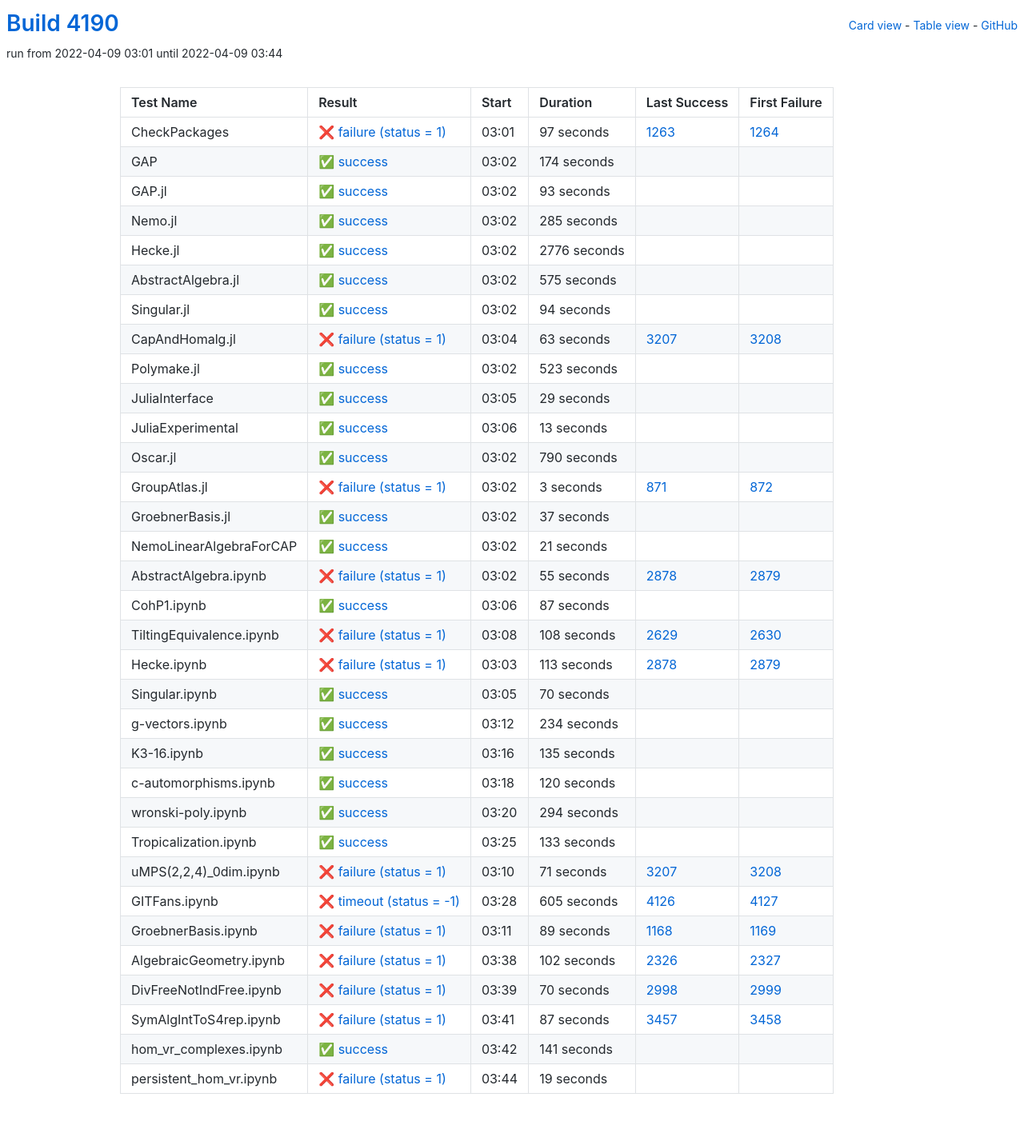
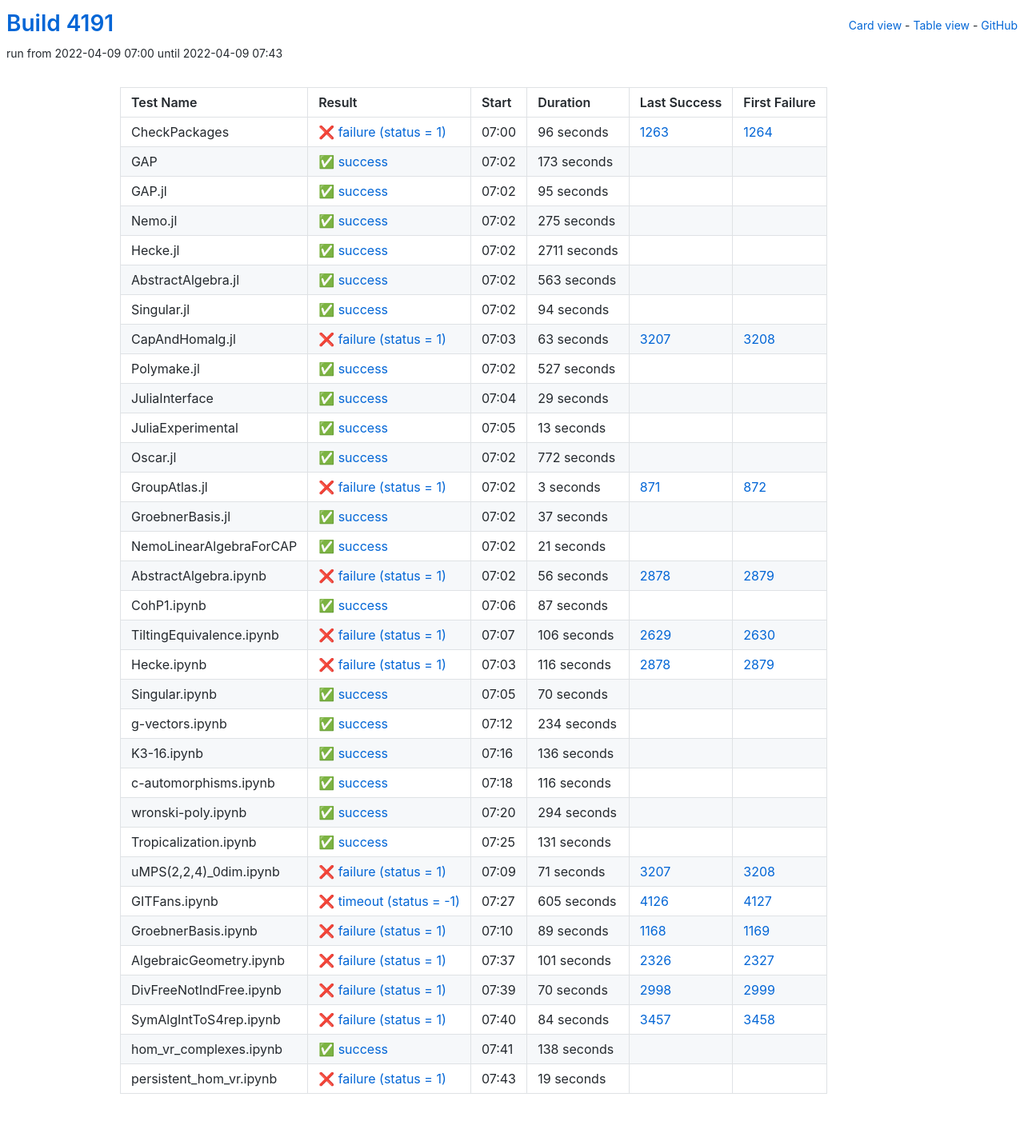
Before and after one commit to oscar-system/oscar-ci-status-stable, a Jekyll site: the page built from table.html, in a window 1280 px wide. Shown: the whole page at 80% size. Built offline with Jekyll 4.4.1, drawn with Linux system fonts in a browser that asks for light colours.

Commit message:
Build #4191

```diff
--- a/_data/ci.yml
+++ b/_data/ci.yml
@@ -1,6 +1,6 @@
 ---
-build: 4190
-build_url: https://oscarci.mathematik.uni-kl.de/job/oscar-stable/4190/
+build: 4191
+build_url: https://oscarci.mathematik.uni-kl.de/job/oscar-stable/4191/
 job: oscar-stable
 organization: oscar-system
 repo: oscar-ci-status-stable
@@ -8,80 +8,80 @@ repourl: https://github.com/oscar-system/oscar-ci-status-stable
 tests:
 - name: CheckPackages
   id: checkpackages
-  log: https://oscarci.mathematik.uni-kl.de/job/oscar-stable/4190/artifact/logs/build-4190/CheckPackages.log
-  start: 2022-04-09 03:01
+  log: https://oscarci.mathematik.uni-kl.de/job/oscar-stable/4191/artifact/logs/build-4191/CheckPackages.log
+  start: 2022-04-09 07:00
   success: false
   exitcode: 1
   status: failure
-  duration: 97
+  duration: 96
   last_success: 1263
   last_success_url: https://oscarci.mathematik.uni-kl.de/job/oscar-stable/1263/
   first_failure: 1264
   first_failure_url: https://oscarci.mathematik.uni-kl.de/job/oscar-stable/1264/
 - name: GAP
   id: gap
-  log: https://oscarci.mathematik.uni-kl.de/job/oscar-stable/4190/artifact/logs/build-4190/GAP.log
-  start: 2022-04-09 03:02
+  log: https://oscarci.mathematik.uni-kl.de/job/oscar-stable/4191/artifact/logs/build-4191/GAP.log
+  start: 2022-04-09 07:02
   success: true
   exitcode: 0
   status: success
-  duration: 174
+  duration: 173
   last_success: false
   last_success_url:
   first_failure: false
   first_failure_url:
 - name: GAP.jl
   id: gap-jl
-  log: https://oscarci.mathematik.uni-kl.de/job/oscar-stable/4190/artifact/logs/build-4190/GAP.jl.log
-  start: 2022-04-09 03:02
+  log: https://oscarci.mathematik.uni-kl.de/job/oscar-stable/4191/artifact/logs/build-4191/GAP.jl.log
+  start: 2022-04-09 07:02
   success: true
   exitcode: 0
   status: success
-  duration: 93
+  duration: 95
   last_success: false
   last_success_url:
   first_failure: false
   first_failure_url:
 - name: Nemo.jl
   id: nemo-jl
-  log: https://oscarci.mathematik.uni-kl.de/job/oscar-stable/4190/artifact/logs/build-4190/Nemo.jl.log
-  start: 2022-04-09 03:02
+  log: https://oscarci.mathematik.uni-kl.de/job/oscar-stable/4191/artifact/logs/build-4191/Nemo.jl.log
+  start: 2022-04-09 07:02
   success: true
   exitcode: 0
   status: success
-  duration: 285
+  duration: 275
   last_success: false
   last_success_url:
   first_failure: false
   first_failure_url:
 - name: Hecke.jl
   id: hecke-jl
-  log: https://oscarci.mathematik.uni-kl.de/job/oscar-stable/4190/artifact/logs/build-4190/Hecke.jl.log
-  start: 2022-04-09 03:02
+  log: https://oscarci.mathematik.uni-kl.de/job/oscar-stable/4191/artifact/logs/build-4191/Hecke.jl.log
+  start: 2022-04-09 07:02
   success: true
   exitcode: 0
   status: success
-  duration: 2776
+  duration: 2711
   last_success: false
   last_success_url:
   first_failure: false
   first_failure_url:
 - name: AbstractAlgebra.jl
   id: abstractalgebra-jl
-  log: https://oscarci.mathematik.uni-kl.de/job/oscar-stable/4190/artifact/logs/build-4190/AbstractAlgebra.jl.log
-  start: 2022-04-09 03:02
+  log: https://oscarci.mathematik.uni-kl.de/job/oscar-stable/4191/artifact/logs/build-4191/AbstractAlgebra.jl.log
+  start: 2022-04-09 07:02
   success: true
   exitcode: 0
   status: success
-  duration: 575
+  duration: 563
   last_success: false
   last_success_url:
   first_failure: false
   first_failure_url:
 - name: Singular.jl
   id: singular-jl
-  log: https://oscarci.mathematik.uni-kl.de/job/oscar-stable/4190/artifact/logs/build-4190/Singular.jl.log
-  start: 2022-04-09 03:02
+  log: https://oscarci.mathematik.uni-kl.de/job/oscar-stable/4191/artifact/logs/build-4191/Singular.jl.log
+  start: 2022-04-09 07:02
   success: true
   exitcode: 0
   status: success
@@ -92,8 +92,8 @@ tests:
   first_failure_url:
 - name: CapAndHomalg.jl
   id: capandhomalg-jl
-  log: https://oscarci.mathematik.uni-kl.de/job/oscar-stable/4190/artifact/logs/build-4190/CapAndHomalg.jl.log
-  start: 2022-04-09 03:04
+  log: https://oscarci.mathematik.uni-kl.de/job/oscar-stable/4191/artifact/logs/build-4191/CapAndHomalg.jl.log
+  start: 2022-04-09 07:03
   success: false
   exitcode: 1
   status: failure
@@ -104,20 +104,20 @@ tests:
   first_failure_url: https://oscarci.mathematik.uni-kl.de/job/oscar-stable/3208/
 - name: Polymake.jl
   id: polymake-jl
-  log: https://oscarci.mathematik.uni-kl.de/job/oscar-stable/4190/artifact/logs/build-4190/Polymake.jl.log
-  start: 2022-04-09 03:02
+  log: https://oscarci.mathematik.uni-kl.de/job/oscar-stable/4191/artifact/logs/build-4191/Polymake.jl.log
+  start: 2022-04-09 07:02
   success: true
   exitcode: 0
   status: success
-  duration: 523
+  duration: 527
   last_success: false
   last_success_url:
   first_failure: false
   first_failure_url:
 - name: JuliaInterface
   id: juliainterface
-  log: https://oscarci.mathematik.uni-kl.de/job/oscar-stable/4190/artifact/logs/build-4190/JuliaInterface.log
-  start: 2022-04-09 03:05
+  log: https://oscarci.mathematik.uni-kl.de/job/oscar-stable/4191/artifact/logs/build-4191/JuliaInterface.log
+  start: 2022-04-09 07:04
   success: true
   exitcode: 0
   status: success
@@ -128,8 +128,8 @@ tests:
   first_failure_url:
 - name: JuliaExperimental
   id: juliaexperimental
-  log: https://oscarci.mathematik.uni-kl.de/job/oscar-stable/4190/artifact/logs/build-4190/JuliaExperimental.log
-  start: 2022-04-09 03:06
+  log: https://oscarci.mathematik.uni-kl.de/job/oscar-stable/4191/artifact/logs/build-4191/JuliaExperimental.log
+  start: 2022-04-09 07:05
   success: true
   exitcode: 0
   status: success
@@ -140,20 +140,20 @@ tests:
   first_failure_url:
 - name: Oscar.jl
   id: oscar-jl
-  log: https://oscarci.mathematik.uni-kl.de/job/oscar-stable/4190/artifact/logs/build-4190/Oscar.jl.log
-  start: 2022-04-09 03:02
+  log: https://oscarci.mathematik.uni-kl.de/job/oscar-stable/4191/artifact/logs/build-4191/Oscar.jl.log
+  start: 2022-04-09 07:02
   success: true
   exitcode: 0
   status: success
-  duration: 790
+  duration: 772
   last_success: false
   last_success_url:
   first_failure: false
   first_failure_url:
 - name: GroupAtlas.jl
   id: groupatlas-jl
-  log: https://oscarci.mathematik.uni-kl.de/job/oscar-stable/4190/artifact/logs/build-4190/GroupAtlas.jl.log
-  start: 2022-04-09 03:02
+  log: https://oscarci.mathematik.uni-kl.de/job/oscar-stable/4191/artifact/logs/build-4191/GroupAtlas.jl.log
+  start: 2022-04-09 07:02
   success: false
   exitcode: 1
   status: failure
@@ -164,8 +164,8 @@ tests:
   first_failure_url: https://oscarci.mathematik.uni-kl.de/job/oscar-stable/872/
 - name: GroebnerBasis.jl
   id: groebnerbasis-jl
-  log: https://oscarci.mathematik.uni-kl.de/job/oscar-stable/4190/artifact/logs/build-4190/GroebnerBasis.jl.log
-  start: 2022-04-09 03:02
+  log: https://oscarci.mathematik.uni-kl.de/job/oscar-stable/4191/artifact/logs/build-4191/GroebnerBasis.jl.log
+  start: 2022-04-09 07:02
   success: true
   exitcode: 0
   status: success
@@ -176,8 +176,8 @@ tests:
   first_failure_url:
 - name: NemoLinearAlgebraForCAP
   id: nemolinearalgebraforcap
-  log: https://oscarci.mathematik.uni-kl.de/job/oscar-stable/4190/artifact/logs/build-4190/NemoLinearAlgebraForCAP.log
-  start: 2022-04-09 03:02
+  log: https://oscarci.mathematik.uni-kl.de/job/oscar-stable/4191/artifact/logs/build-4191/NemoLinearAlgebraForCAP.log
+  start: 2022-04-09 07:02
   success: true
   exitcode: 0
   status: success
@@ -188,20 +188,20 @@ tests:
   first_failure_url:
 - name: AbstractAlgebra.ipynb
   id: abstractalgebra-ipynb
-  log: https://oscarci.mathematik.uni-kl.de/job/oscar-stable/4190/artifact/logs/build-4190/AbstractAlgebra.ipynb.log
-  start: 2022-04-09 03:02
+  log: https://oscarci.mathematik.uni-kl.de/job/oscar-stable/4191/artifact/logs/build-4191/AbstractAlgebra.ipynb.log
+  start: 2022-04-09 07:02
   success: false
   exitcode: 1
   status: failure
-  duration: 55
+  duration: 56
   last_success: 2878
   last_success_url: https://oscarci.mathematik.uni-kl.de/job/oscar-stable/2878/
   first_failure: 2879
   first_failure_url: https://oscarci.mathematik.uni-kl.de/job/oscar-stable/2879/
 - name: CohP1.ipynb
   id: cohp1-ipynb
-  log: https://oscarci.mathematik.uni-kl.de/job/oscar-stable/4190/artifact/logs/build-4190/CohP1.ipynb.log
-  start: 2022-04-09 03:06
+  log: https://oscarci.mathematik.uni-kl.de/job/oscar-stable/4191/artifact/logs/build-4191/CohP1.ipynb.log
+  start: 2022-04-09 07:06
   success: true
   exitcode: 0
   status: success
@@ -212,32 +212,32 @@ tests:
   first_failure_url:
 - name: TiltingEquivalence.ipynb
   id: tiltingequivalence-ipynb
-  log: https://oscarci.mathematik.uni-kl.de/job/oscar-stable/4190/artifact/logs/build-4190/TiltingEquivalence.ipynb.log
-  start: 2022-04-09 03:08
+  log: https://oscarci.mathematik.uni-kl.de/job/oscar-stable/4191/artifact/logs/build-4191/TiltingEquivalence.ipynb.log
+  start: 2022-04-09 07:07
   success: false
   exitcode: 1
   status: failure
-  duration: 108
+  duration: 106
   last_success: 2629
   last_success_url: https://oscarci.mathematik.uni-kl.de/job/oscar-stable/2629/
   first_failure: 2630
   first_failure_url: https://oscarci.mathematik.uni-kl.de/job/oscar-stable/2630/
 - name: Hecke.ipynb
   id: hecke-ipynb
-  log: https://oscarci.mathematik.uni-kl.de/job/oscar-stable/4190/artifact/logs/build-4190/Hecke.ipynb.log
-  start: 2022-04-09 03:03
+  log: https://oscarci.mathematik.uni-kl.de/job/oscar-stable/4191/artifact/logs/build-4191/Hecke.ipynb.log
+  start: 2022-04-09 07:03
   success: false
   exitcode: 1
   status: failure
-  duration: 113
+  duration: 116
   last_success: 2878
   last_success_url: https://oscarci.mathematik.uni-kl.de/job/oscar-stable/2878/
   first_failure: 2879
   first_failure_url: https://oscarci.mathematik.uni-kl.de/job/oscar-stable/2879/
 - name: Singular.ipynb
   id: singular-ipynb
-  log: https://oscarci.mathematik.uni-kl.de/job/oscar-stable/4190/artifact/logs/build-4190/Singular.ipynb.log
-  start: 2022-04-09 03:05
+  log: https://oscarci.mathematik.uni-kl.de/job/oscar-stable/4191/artifact/logs/build-4191/Singular.ipynb.log
+  start: 2022-04-09 07:05
   success: true
   exitcode: 0
   status: success
@@ -248,8 +248,8 @@ tests:
   first_failure_url:
 - name: g-vectors.ipynb
   id: g-vectors-ipynb
-  log: https://oscarci.mathematik.uni-kl.de/job/oscar-stable/4190/artifact/logs/build-4190/g-vectors.ipynb.log
-  start: 2022-04-09 03:12
+  log: https://oscarci.mathematik.uni-kl.de/job/oscar-stable/4191/artifact/logs/build-4191/g-vectors.ipynb.log
+  start: 2022-04-09 07:12
   success: true
   exitcode: 0
   status: success
@@ -260,32 +260,32 @@ tests:
   first_failure_url:
 - name: K3-16.ipynb
   id: k3-16-ipynb
-  log: https://oscarci.mathematik.uni-kl.de/job/oscar-stable/4190/artifact/logs/build-4190/K3-16.ipynb.log
-  start: 2022-04-09 03:16
+  log: https://oscarci.mathematik.uni-kl.de/job/oscar-stable/4191/artifact/logs/build-4191/K3-16.ipynb.log
+  start: 2022-04-09 07:16
   success: true
   exitcode: 0
   status: success
-  duration: 135
+  duration: 136
   last_success: false
   last_success_url:
   first_failure: false
   first_failure_url:
 - name: c-automorphisms.ipynb
   id: c-automorphisms-ipynb
-  log: https://oscarci.mathematik.uni-kl.de/job/oscar-stable/4190/artifact/logs/build-4190/c-automorphisms.ipynb.log
-  start: 2022-04-09 03:18
+  log: https://oscarci.mathematik.uni-kl.de/job/oscar-stable/4191/artifact/logs/build-4191/c-automorphisms.ipynb.log
+  start: 2022-04-09 07:18
   success: true
   exitcode: 0
   status: success
-  duration: 120
+  duration: 116
   last_success: false
   last_success_url:
   first_failure: false
   first_failure_url:
 - name: wronski-poly.ipynb
   id: wronski-poly-ipynb
-  log: https://oscarci.mathematik.uni-kl.de/job/oscar-stable/4190/artifact/logs/build-4190/wronski-poly.ipynb.log
-  start: 2022-04-09 03:20
+  log: https://oscarci.mathematik.uni-kl.de/job/oscar-stable/4191/artifact/logs/build-4191/wronski-poly.ipynb.log
+  start: 2022-04-09 07:20
   success: true
   exitcode: 0
   status: success
@@ -296,20 +296,20 @@ tests:
   first_failure_url:
 - name: Tropicalization.ipynb
   id: tropicalization-ipynb
-  log: https://oscarci.mathematik.uni-kl.de/job/oscar-stable/4190/artifact/logs/build-4190/Tropicalization.ipynb.log
-  start: 2022-04-09 03:25
+  log: https://oscarci.mathematik.uni-kl.de/job/oscar-stable/4191/artifact/logs/build-4191/Tropicalization.ipynb.log
+  start: 2022-04-09 07:25
   success: true
   exitcode: 0
   status: success
-  duration: 133
+  duration: 131
   last_success: false
   last_success_url:
   first_failure: false
   first_failure_url:
 - name: uMPS(2,2,4)_0dim.ipynb
   id: umps-2-2-4-0dim-ipynb
-  log: https://oscarci.mathematik.uni-kl.de/job/oscar-stable/4190/artifact/logs/build-4190/uMPS-2-2-4-_0dim.ipynb.log
-  start: 2022-04-09 03:10
+  log: https://oscarci.mathematik.uni-kl.de/job/oscar-stable/4191/artifact/logs/build-4191/uMPS-2-2-4-_0dim.ipynb.log
+  start: 2022-04-09 07:09
   success: false
   exitcode: 1
   status: failure
@@ -320,8 +320,8 @@ tests:
   first_failure_url: https://oscarci.mathematik.uni-kl.de/job/oscar-stable/3208/
 - name: GITFans.ipynb
   id: gitfans-ipynb
-  log: https://oscarci.mathematik.uni-kl.de/job/oscar-stable/4190/artifact/logs/build-4190/GITFans.ipynb.log
-  start: 2022-04-09 03:28
+  log: https://oscarci.mathematik.uni-kl.de/job/oscar-stable/4191/artifact/logs/build-4191/GITFans.ipynb.log
+  start: 2022-04-09 07:27
   success: false
   exitcode: -1
   status: timeout
@@ -332,8 +332,8 @@ tests:
   first_failure_url: https://oscarci.mathematik.uni-kl.de/job/oscar-stable/4127/
 - name: GroebnerBasis.ipynb
   id: groebnerbasis-ipynb
-  log: https://oscarci.mathematik.uni-kl.de/job/oscar-stable/4190/artifact/logs/build-4190/GroebnerBasis.ipynb.log
-  start: 2022-04-09 03:11
+  log: https://oscarci.mathematik.uni-kl.de/job/oscar-stable/4191/artifact/logs/build-4191/GroebnerBasis.ipynb.log
+  start: 2022-04-09 07:10
   success: false
   exitcode: 1
   status: failure
@@ -344,20 +344,20 @@ tests:
   first_failure_url: https://oscarci.mathematik.uni-kl.de/job/oscar-stable/1169/
 - name: AlgebraicGeometry.ipynb
   id: algebraicgeometry-ipynb
-  log: https://oscarci.mathematik.uni-kl.de/job/oscar-stable/4190/artifact/logs/build-4190/AlgebraicGeometry.ipynb.log
-  start: 2022-04-09 03:38
+  log: https://oscarci.mathematik.uni-kl.de/job/oscar-stable/4191/artifact/logs/build-4191/AlgebraicGeometry.ipynb.log
+  start: 2022-04-09 07:37
   success: false
   exitcode: 1
   status: failure
-  duration: 102
+  duration: 101
   last_success: 2326
   last_success_url: https://oscarci.mathematik.uni-kl.de/job/oscar-stable/2326/
   first_failure: 2327
   first_failure_url: https://oscarci.mathematik.uni-kl.de/job/oscar-stable/2327/
 - name: DivFreeNotIndFree.ipynb
   id: divfreenotindfree-ipynb
-  log: https://oscarci.mathematik.uni-kl.de/job/oscar-stable/4190/artifact/logs/build-4190/DivFreeNotIndFree.ipynb.log
-  start: 2022-04-09 03:39
+  log: https://oscarci.mathematik.uni-kl.de/job/oscar-stable/4191/artifact/logs/build-4191/DivFreeNotIndFree.ipynb.log
+  start: 2022-04-09 07:39
   success: false
   exitcode: 1
   status: failure
@@ -368,32 +368,32 @@ tests:
   first_failure_url: https://oscarci.mathematik.uni-kl.de/job/oscar-stable/2999/
 - name: SymAlgIntToS4rep.ipynb
   id: symalginttos4rep-ipynb
-  log: https://oscarci.mathematik.uni-kl.de/job/oscar-stable/4190/artifact/logs/build-4190/SymAlgIntToS4rep.ipynb.log
-  start: 2022-04-09 03:41
+  log: https://oscarci.mathematik.uni-kl.de/job/oscar-stable/4191/artifact/logs/build-4191/SymAlgIntToS4rep.ipynb.log
+  start: 2022-04-09 07:40
   success: false
   exitcode: 1
   status: failure
-  duration: 87
+  duration: 84
   last_success: 3457
   last_success_url: https://oscarci.mathematik.uni-kl.de/job/oscar-stable/3457/
   first_failure: 3458
   first_failure_url: https://oscarci.mathematik.uni-kl.de/job/oscar-stable/3458/
 - name: hom_vr_complexes.ipynb
   id: hom-vr-complexes-ipynb
-  log: https://oscarci.mathematik.uni-kl.de/job/oscar-stable/4190/artifact/logs/build-4190/hom_vr_complexes.ipynb.log
-  start: 2022-04-09 03:42
+  log: https://oscarci.mathematik.uni-kl.de/job/oscar-stable/4191/artifact/logs/build-4191/hom_vr_complexes.ipynb.log
+  start: 2022-04-09 07:41
   success: true
   exitcode: 0
   status: success
-  duration: 141
+  duration: 138
   last_success: false
   last_success_url:
   first_failure: false
   first_failure_url:
 - name: persistent_hom_vr.ipynb
   id: persistent-hom-vr-ipynb
-  log: https://oscarci.mathematik.uni-kl.de/job/oscar-stable/4190/artifact/logs/build-4190/persistent_hom_vr.ipynb.log
-  start: 2022-04-09 03:44
+  log: https://oscarci.mathematik.uni-kl.de/job/oscar-stable/4191/artifact/logs/build-4191/persistent_hom_vr.ipynb.log
+  start: 2022-04-09 07:43
   success: false
   exitcode: 1
   status: failure
```
Also changed, not shown: README.md.
